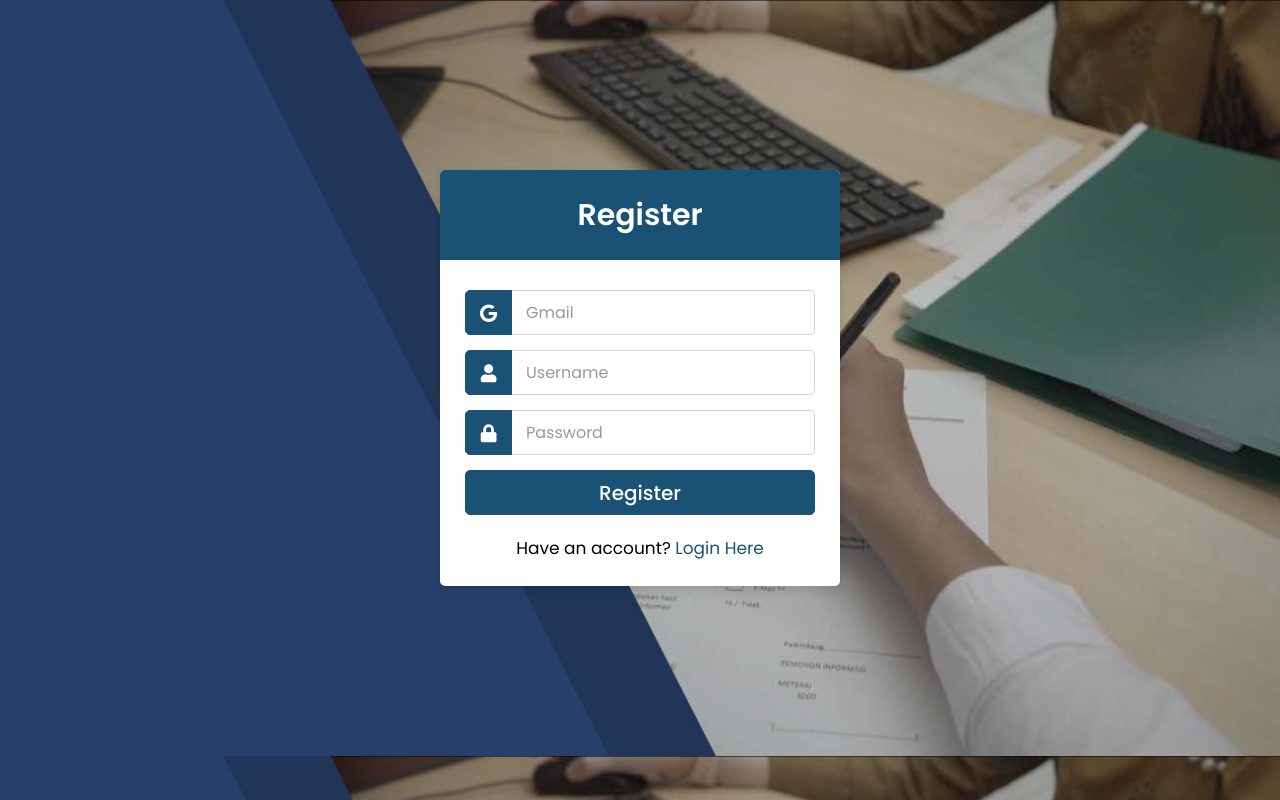
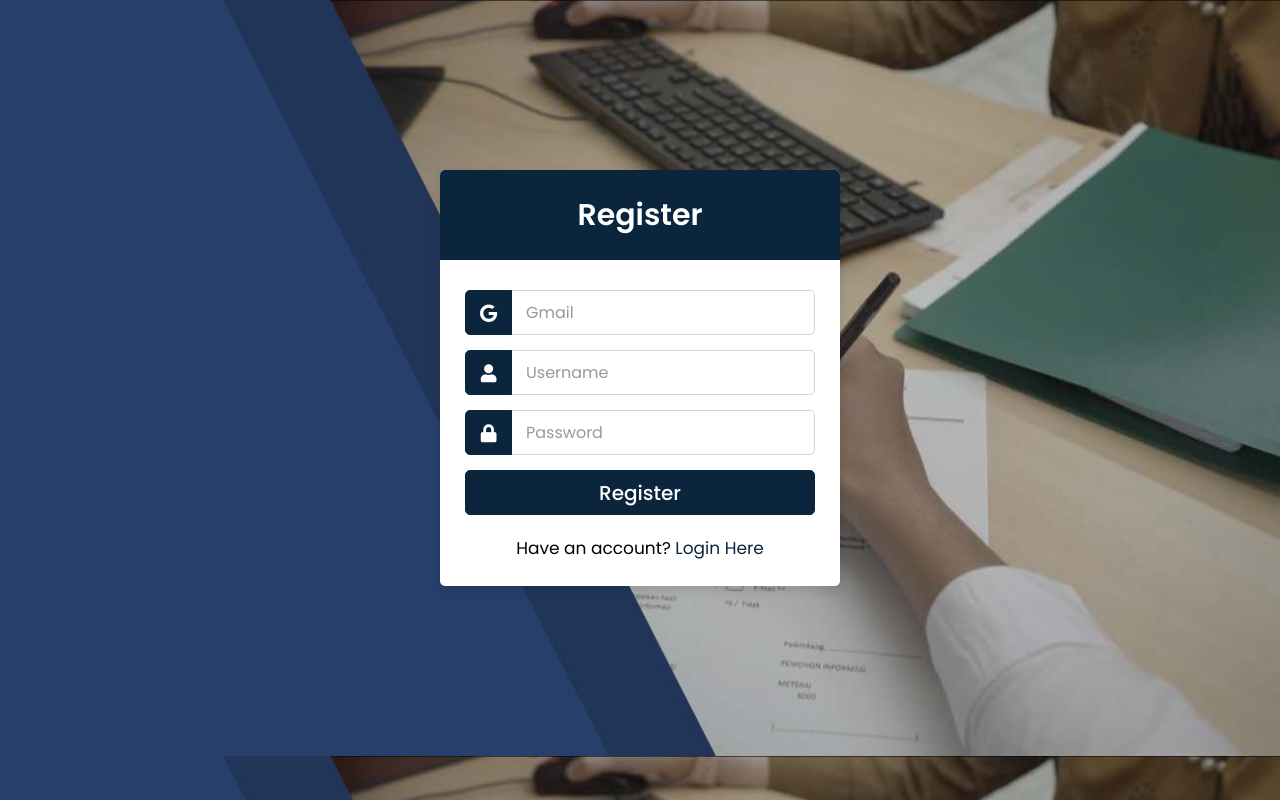
Before and after one commit to giannasya/pwl, a PHP site: page /register.php in a window 1280 px wide. Run offline with PHP 8.4, Linux system fonts and the light colour scheme.

Commit message:
Update style.css

```diff
--- a/style.css
+++ b/style.css
@@ -26,7 +26,7 @@ body{
 }
 .wrapper .title{
   height: 90px;
-  background: #1A5276;
+  background: #0b253c;
   border-radius: 5px 5px 0 0;
   color: #fff;
   font-size: 30px;
@@ -54,7 +54,7 @@ body{
   transition: all 0.3s ease;
 }
 form .row input:focus{
-  border-color: #1A5276;
+  border-color: #0b253c;
   box-shadow: inset 0px 0px 2px 2px rgba(26,188,156,0.25);
 }
 form .row input::placeholder{
@@ -66,8 +66,8 @@ form .row input::placeholder{
   height: 100%;
   color: #fff;
   font-size: 18px;
-  background: #1A5276;
-  border: 1px solid #1A5276;
+  background: #0b253c;
+  border: 1px solid#0b253c;
   border-radius: 5px 0 0 5px;
   display: flex;
   align-items: center;
@@ -77,7 +77,7 @@ form .row input::placeholder{
   margin: -8px 0 20px 0;
 }
 .wrapper form .pass a{
-  color: #1A5276;
+  color: #0b253c;
   font-size: 17px;
   text-decoration: none;
 }
@@ -89,8 +89,8 @@ form .row input::placeholder{
   font-size: 20px;
   font-weight: 500;
   padding-left: 0px;
-  background: #1A5276;
-  border: 1px solid #1A5276;
+  background:#0b253c;
+  border: 1px solid #0b253c;
   cursor: pointer;
 }
 form .button input:hover{
@@ -102,9 +102,52 @@ form .button input:hover{
   font-size: 17px;
 }
 .wrapper form .signup-link a{
-  color: #1A5276;
+  color: #0b253c;
   text-decoration: none;
 }
 form .signup-link a:hover{
   text-decoration: underline;
 }
+
+nav {
+  margin:auto;
+  text-align: center;
+  width: 100%;
+  font-family: 'Poppins',sans-serif;
+}
+
+nav ul {
+  background:#0b253c;
+  padding: 0 20px;
+  list-style: none;
+  position: block;
+  display: inline-table;
+  width: 100%;
+}
+
+nav ul li{
+  float:right ;
+}
+
+nav ul li:hover{
+  background: #6666ff;
+}
+
+nav ul li:hover a{
+ color:#000;
+}
+
+nav ul li a{
+ display: block;
+ padding: 20px;
+ color: #fff;
+ text-decoration: none;
+}
+.judul{
+font-size: 20px;
+padding: 200px;
+text-align: center;
+color: #0b253c;
+text-shadow: 2px 2px white;
+font-family: sans-serif;
+}
```
